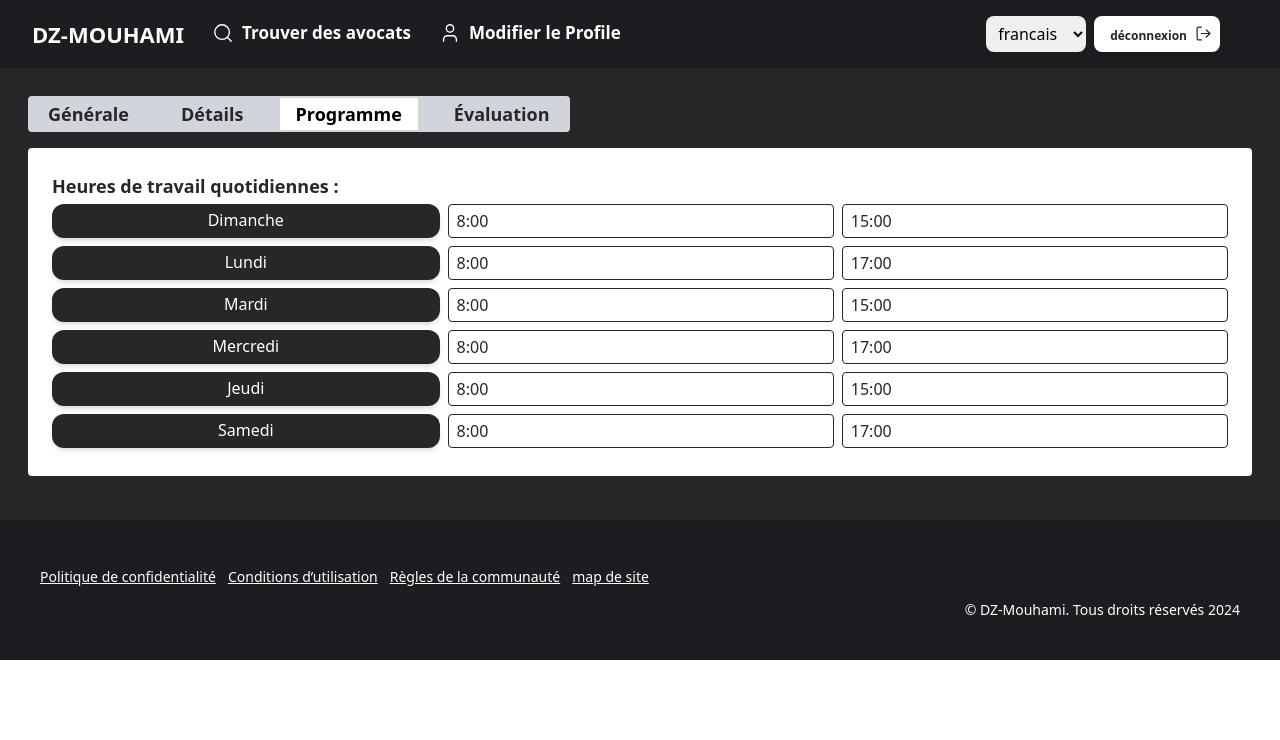
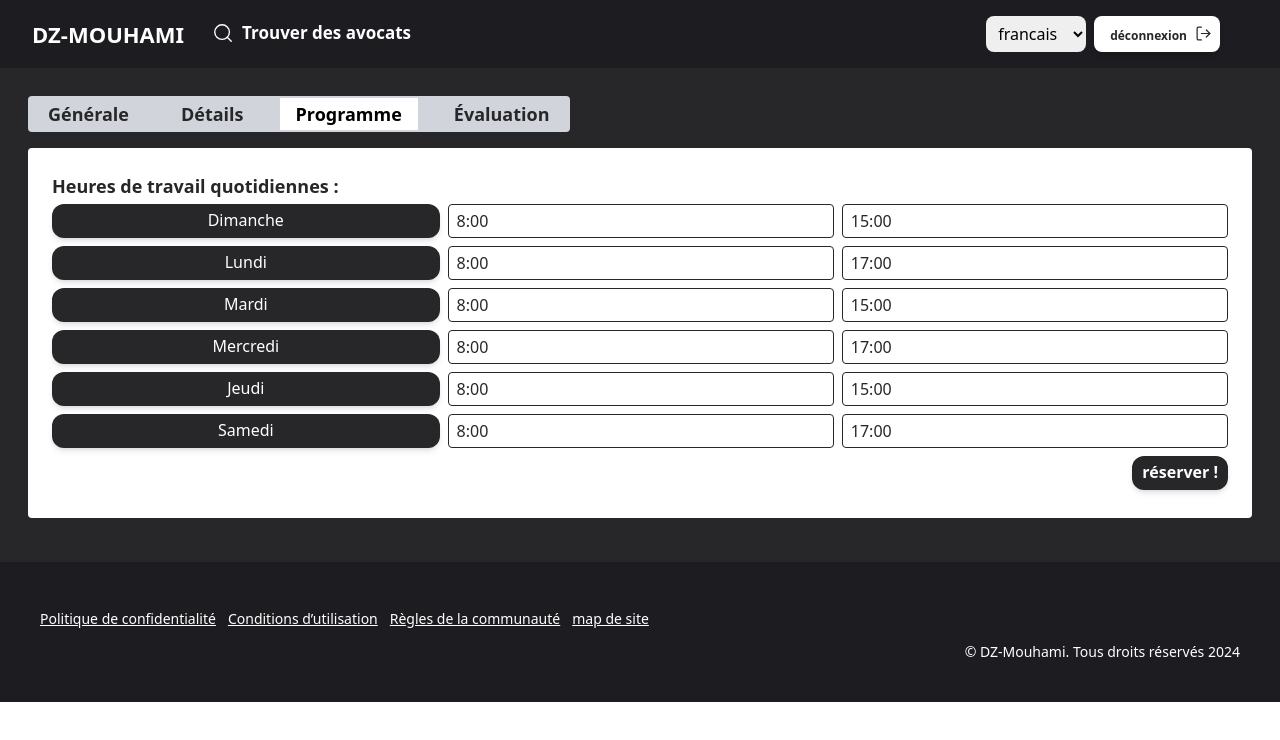
Before and after one commit to AbdelghaniLallouche/DZMouhamiFront, a React (Vite) app: page /lawyer/1/schedule in a window 1280 px wide. Shown: the top 740 px of the page. Built offline with nearby package versions, Linux system fonts and the light colour scheme.

Commit message:
some edits

```diff
--- a/public/locale/ar/translation.json
+++ b/public/locale/ar/translation.json
@@ -82,7 +82,9 @@
     "avaible" : "ساعات العمل اليومية :",
     "addrating" : "اضافة تقييم :",
     "noreview" : "لا يوجد تقييمات ",
-    "addreview" : "اضف التقييم"
+    "addreview" : "اضف التقييم",
+    "search" : "بحث",
+    "reserver" : "احجز موعد"
 
 
 }
--- a/public/locale/fr/translation.json
+++ b/public/locale/fr/translation.json
@@ -82,7 +82,9 @@
     "avaible" : "Heures de travail quotidiennes :",
     "addrating" : "Ajouter une évaluation :",
     "noreview" : "il y a pas des évaluations",
-    "addreview" : "ajouter une évaluation"
+    "addreview" : "ajouter une évaluation",
+    "search" : "recherche",
+    "reserver" : "réserver !"
 
 
 
--- a/src/App.jsx
+++ b/src/App.jsx
@@ -16,6 +16,7 @@ import Generale from "./Components/Generale";
 import Details from "./Components/Details";
 import Schedule from "./Components/Schedule";
 import Rating from "./Components/Rating";
+import UserContextProvider from "./Context/UserContextProvider";
 
 function App() {
   const { i18n } = useTranslation();
@@ -49,7 +50,11 @@ function App() {
       </Route>
     )
   );
-  return <RouterProvider router={router} />;
+  return (
+    <UserContextProvider>
+      <RouterProvider router={router} />
+    </UserContextProvider>)
+
 }
 
 export default App;
--- /dev/null
+++ b/src/Components/Modal.jsx
@@ -0,0 +1,8 @@
+const Modal = (props) => {
+    const {setisModalOpen} = props;
+    return ( <div>
+
+    </div> );
+}
+
+export default Modal;
--- a/src/Components/Schedule.jsx
+++ b/src/Components/Schedule.jsx
@@ -1,7 +1,10 @@
 import { t } from "i18next";
-import { useState } from "react";
+import { useContext, useState } from "react";
+import { userContext } from "../Context/UserContextProvider";
 
 const Schedule = () => {
+  const { user } = useContext(userContext);
+  const [isModalOpen, setIsModalOpen] = useState(false);
   const [data, setData] = useState([
     { id: 1, lawyer: 1, day: "sunday", from: "8:00", to: "15:00" },
     { id: 2, lawyer: 1, day: "monday", from: "8:00", to: "17:00" },
@@ -26,6 +29,19 @@ const Schedule = () => {
           </div>
         ))}
       </div>
+      {user.role == 2 && (
+        <div className="flex justify-end">
+          <button
+            className="button font-semibold hover:bg-green-700 transition duration-[0.5s] ease-in-out"
+            onClick={() => {
+              setIsModalOpen(true);
+
+            }}
+          >
+            {t("reserver")}
+          </button>
+        </div>
+      )}
     </div>
   );
 };
--- a/src/Context/UserContextProvider.jsx
+++ b/src/Context/UserContextProvider.jsx
@@ -12,10 +12,10 @@ const UserContextProvider = (props) => {
             return null; //placeholder
         }
     }
-    const [user , dispatch] = useReducer(reducer,{id:0,username:"",email:"",password:"",role:""} /*placeholder for getUser() */ )
+    const [user , dispatch] = useReducer(reducer, {id:1,username:"",email:"",password:"",role:2} /*placeholder for getUser() */ )
 
     return (
-        <userContext.Provider value={{}}>
+        <userContext.Provider value={{user , dispatch}}>
             {props.children}
         </userContext.Provider>
      );
--- a/src/Layouts/HomePage.jsx
+++ b/src/Layouts/HomePage.jsx
@@ -1,7 +1,8 @@
-import { useState, useEffect } from "react";
+import { useState, useEffect, useContext } from "react";
 import { useTranslation } from "react-i18next";
 import { Link, Outlet } from "react-router-dom";
 import Footer from "../Components/Footer";
+import { userContext } from "../Context/UserContextProvider";
 import {
   LogoutIcon,
   MenuIcon,
@@ -11,6 +12,7 @@ import {
 } from "../Svgs/Svgs";
 
 const HomePage = () => {
+  const {user} = useContext(userContext);
   const { t, i18n } = useTranslation();
   const [isNavHidden, setIsNavHidden] = useState(true);
 
@@ -49,18 +51,18 @@ const HomePage = () => {
               <CloseIcon />
             </button>
             <div className="flex flex-col gap-5 lg:flex-row lg:items-center lg:justify-end lg:gap-5">
-              <Link className="text-center">
+              <Link to ="/" className="text-center">
                 <SearchhIcon />
                 <h2 className="text-white font-semibold lg:text-[17px] px-2 inline">
                   {t("find")}
                 </h2>
               </Link>
-              <Link className="text-center">
+              {user.role == 1 && <Link to="/editprofile" className="text-center">
                 <UserIcon />
                 <h2 className="text-white font-semibold lg:text-[17px] px-2 inline">
                   {t("edit")}
                 </h2>
-              </Link>
+              </Link>}
             </div>
             <div className="flex flex-col lg:flex-row px-[6px] gap-5 lg:gap-2 lg:px-0">
               <select
```
